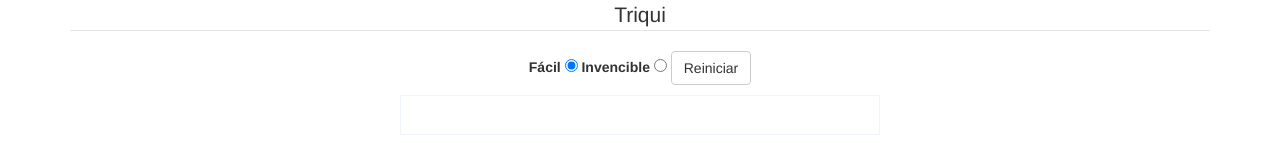
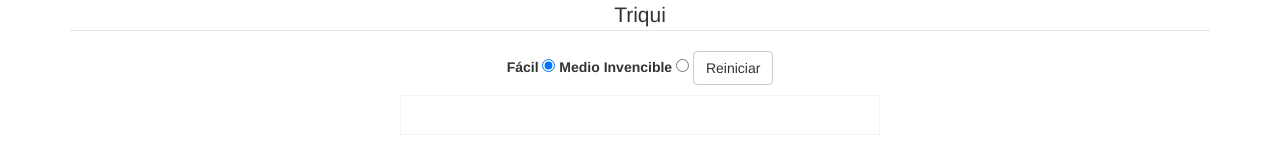
Before and after one commit to guillermodiazga/Triqui, a plain HTML site: page index.html in a window 1280 px wide. Shown: the top 143 px of the page. Drawn offline with Linux system fonts and the light colour scheme.

Commit message:
add new modo medio

```diff
--- a/index.html
+++ b/index.html
@@ -13,6 +13,7 @@
 			<legend>Triqui</legend>
 			<label for="facil">F&aacutecil</label>
 			<input type="radio" id="facil" name="modo" checked>
+			<label for="medio">Medio</label>
 			<label for="invencible">Invencible</label>
 			<input type="radio" id="invencible"  name="modo">
 			<button id="reiniciar" class="btn btn-default">Reiniciar</button>
```
